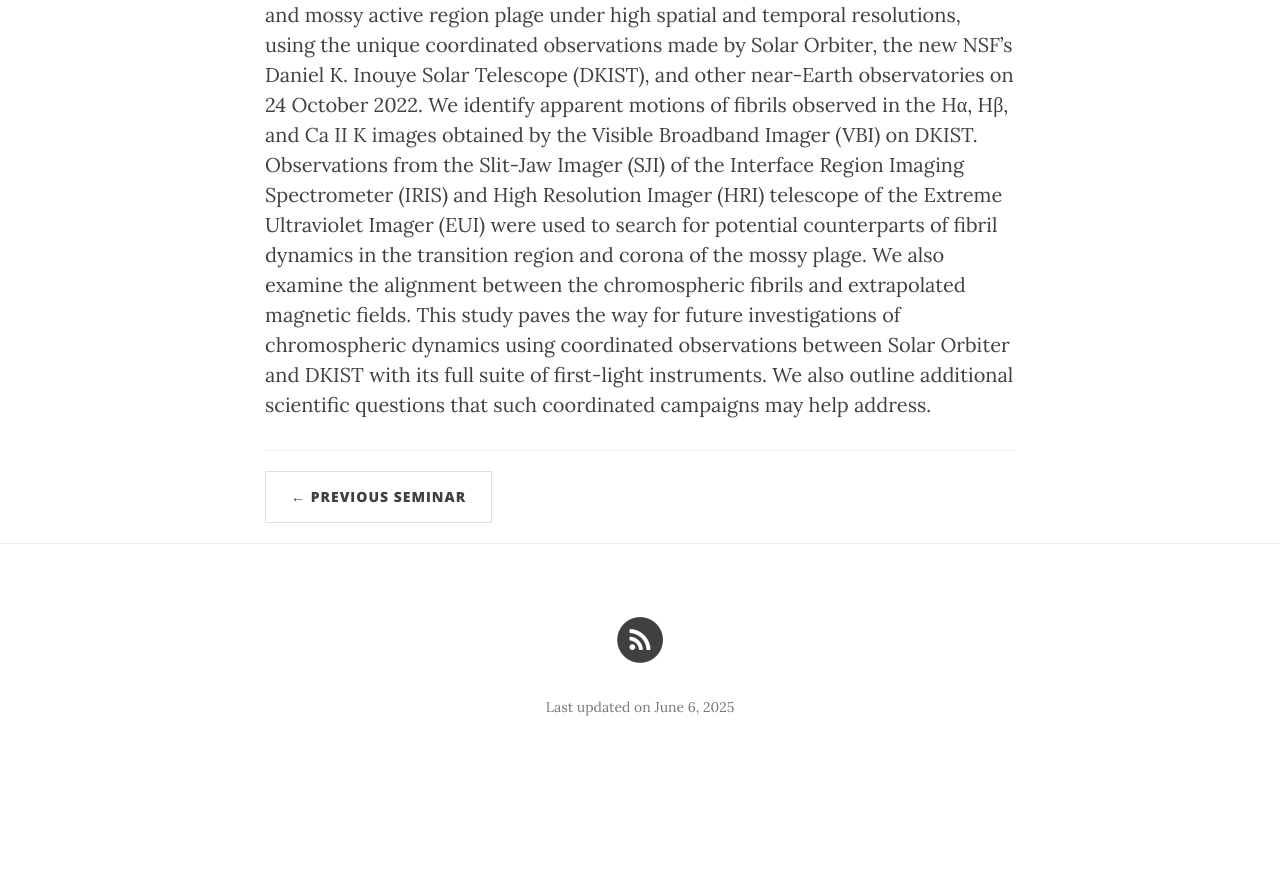
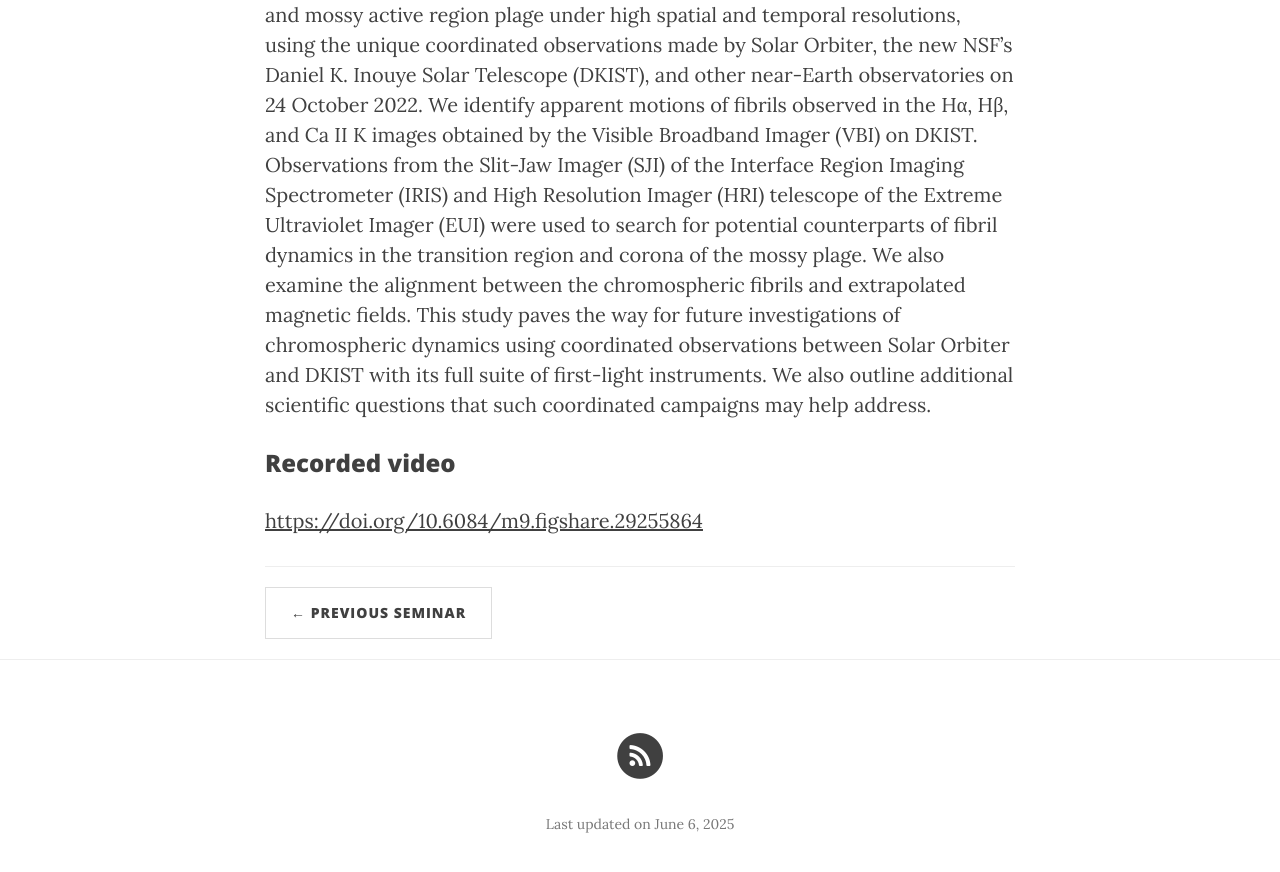
Before and after one commit to ITA-Solar/espos, a Jekyll site: the page built from _posts/2025-06-05-Zhu.md, in a window 1280 px wide and 900 px high, scrolled down 918 px. Shown: the top 872 px of the window. Built offline with Jekyll 4.4.1, drawn with Linux system fonts in a browser that asks for light colours; nearby versions of some CDN libraries; before the commit the page ends 1701 px from its top, so only the background shows below that.

Commit message:
Update 2025-06-05-Zhu.md

```diff
--- a/_posts/2025-06-05-Zhu.md
+++ b/_posts/2025-06-05-Zhu.md
@@ -9,3 +9,6 @@
 
 ## Abstract
 Spatial and temporal correlations of chromospheric fibrils and jets with the active region moss emission have been extensively studied since the beginning of this millennium, suggesting a coupling between the million-degree corona and the much cooler chromosphere, both along the perpendicular to the field lines. We continued to investigate the interaction between chromospheric fibrils and mossy active region plage under high spatial and temporal resolutions, using the unique coordinated observations made by Solar Orbiter, the new NSF's Daniel K. Inouye Solar Telescope (DKIST), and other near-Earth observatories on 24 October 2022. We identify apparent motions of fibrils observed in the Hα, Hβ, and Ca II K images obtained by the Visible Broadband Imager (VBI) on DKIST. Observations from the Slit-Jaw Imager (SJI) of the Interface Region Imaging Spectrometer (IRIS) and High Resolution Imager (HRI) telescope of the Extreme Ultraviolet Imager (EUI) were used to search for potential counterparts of fibril dynamics in the transition region and corona of the mossy plage. We also examine the alignment between the chromospheric fibrils and extrapolated magnetic fields.  This study paves the way for future investigations of chromospheric dynamics using coordinated observations between Solar Orbiter and DKIST with its full suite of first-light instruments. We also outline additional scientific questions that such coordinated campaigns may help address.
+
+### Recorded video
+[https://doi.org/10.6084/m9.figshare.29255864](https://doi.org/10.6084/m9.figshare.29255864)
```
